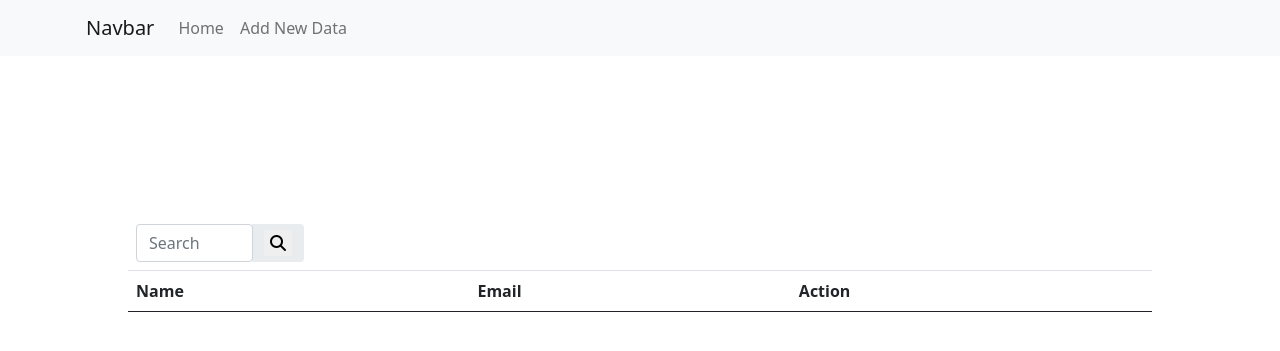
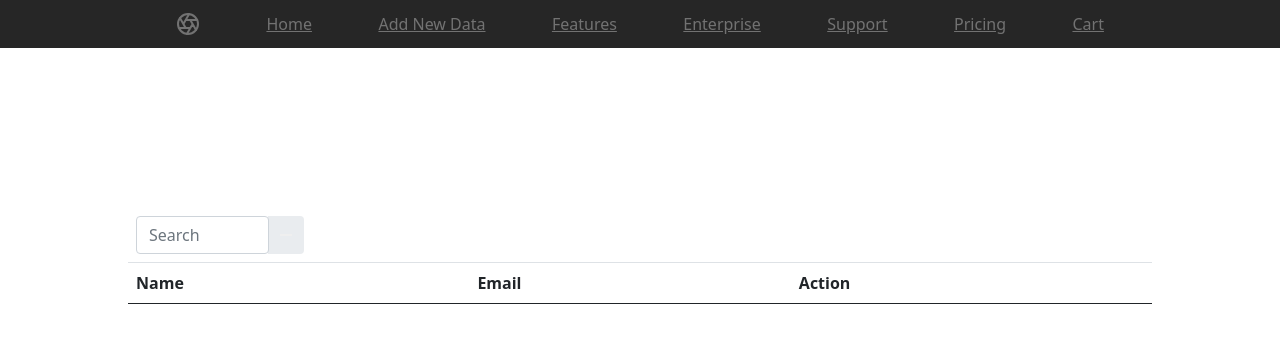
Before and after one commit to otmaneEH/crud-php, a PHP site: page /index.php in a window 1280 px wide. Shown: the top 351 px of the page. Run offline with PHP 8.4, Linux system fonts and the light colour scheme; data that the repository does not hold is empty; some libraries are stand-ins or nearby versions.

Commit message:
Update header.php

```diff
--- a/header.php
+++ b/header.php
@@ -1,52 +1,143 @@
-<!DOCTYPE html>
+<!doctype html>
 <html lang="en">
 
 <head>
-  <meta charset="UTF-8">
-  <meta name="viewport" content="width=device-width, initial-scale=1.0">
-  <title>Bootstrap Site</title>
-  <link rel="stylesheet" href="https://stackpath.bootstrapcdn.com/bootstrap/5.0.0-alpha1/css/bootstrap.min.css" integrity="sha384-r4NyP46KrjDleawBgD5tp8Y7UzmLA05oM1iAEQ17CSuDqnUK2+k9luXQOfXJCJ4I" crossorigin="anonymous">
-  <script src="https://cdn.jsdelivr.net/npm/popper.js@1.16.0/dist/umd/popper.min.js" integrity="sha384-Q6E9RHvbIyZFJoft+2mJbHaEWldlvI9IOYy5n3zV9zzTtmI3UksdQRVvoxMfooAo" crossorigin="anonymous"></script>
-  <script src="https://stackpath.bootstrapcdn.com/bootstrap/5.0.0-alpha1/js/bootstrap.min.js" integrity="sha384-oesi62hOLfzrys4LxRF63OJCXdXDipiYWBnvTl9Y9/TRlw5xlKIEHpNyvvDShgf/" crossorigin="anonymous"></script>
-  <link rel="stylesheet" href="https://cdnjs.cloudflare.com/ajax/libs/font-awesome/6.1.1/css/all.min.css" integrity="sha512-KfkfwYDsLkIlwQp6LFnl8zNdLGxu9YAA1QvwINks4PhcElQSvqcyVLLD9aMhXd13uQjoXtEKNosOWaZqXgel0g==" crossorigin="anonymous" referrerpolicy="no-referrer" />
+    <meta charset="utf-8">
+    <meta name="viewport" content="width=device-width, initial-scale=1">
+    <meta name="description" content="">
+    <meta name="author" content="Mark Otto, Jacob Thornton, and Bootstrap contributors">
+    <meta name="generator" content="Hugo 0.72.0">
+    <title>Product example · Bootstrap</title>
+
+    <link rel="canonical" href="https://v5.getbootstrap.com/docs/5.0/examples/product/">
+
+    <link rel="stylesheet" href="https://stackpath.bootstrapcdn.com/bootstrap/5.0.0-alpha1/css/bootstrap.min.css"
+        integrity="sha384-r4NyP46KrjDleawBgD5tp8Y7UzmLA05oM1iAEQ17CSuDqnUK2+k9luXQOfXJCJ4I" crossorigin="anonymous">
+    <script src="https://stackpath.bootstrapcdn.com/bootstrap/5.0.0-alpha1/js/bootstrap.min.js"
+        integrity="sha384-oesi62hOLfzrys4LxRF63OJCXdXDipiYWBnvTl9Y9/TRlw5xlKIEHpNyvvDShgf/"
+        crossorigin="anonymous"></script>
+    <script src="https://cdn.jsdelivr.net/npm/popper.js@1.16.0/dist/umd/popper.min.js"
+        integrity="sha384-Q6E9RHvbIyZFJoft+2mJbHaEWldlvI9IOYy5n3zV9zzTtmI3UksdQRVvoxMfooAo"
+        crossorigin="anonymous"></script>
+
+
+
+    <style>
+        .bd-placeholder-img {
+            font-size: 1.125rem;
+            text-anchor: middle;
+            -webkit-user-select: none;
+            -moz-user-select: none;
+            -ms-user-select: none;
+            user-select: none;
+        }
+
+        @media (min-width: 768px) {
+            .bd-placeholder-img-lg {
+                font-size: 3.5rem;
+            }
+        }
+    </style>
+
+
+    <!-- Custom styles for this template -->
+    <!-- <link href="product.css" rel="stylesheet"> -->
+    <style>
+        .container {
+            max-width: 960px;
+        }
+
+        /*
+ * Custom translucent site header
+ */
+
+        .site-header {
+            background-color: rgba(0, 0, 0, .85);
+            -webkit-backdrop-filter: saturate(180%) blur(20px);
+            backdrop-filter: saturate(180%) blur(20px);
+        }
+
+        .site-header a {
+            color: #727272;
+            transition: color .15s ease-in-out;
+        }
+
+        .site-header a:hover {
+            color: #fff;
+            text-decoration: none;
+        }
+
+        /*
+ * Dummy devices (replace them with your own or something else entirely!)
+ */
+
+        .product-device {
+            position: absolute;
+            right: 10%;
+            bottom: -30%;
+            width: 300px;
+            height: 540px;
+            background-color: #333;
+            border-radius: 21px;
+            transform: rotate(30deg);
+        }
+
+        .product-device::before {
+            position: absolute;
+            top: 10%;
+            right: 10px;
+            bottom: 10%;
+            left: 10px;
+            content: "";
+            background-color: rgba(255, 255, 255, .1);
+            border-radius: 5px;
+        }
+
+        .product-device-2 {
+            top: -25%;
+            right: auto;
+            bottom: 0;
+            left: 5%;
+            background-color: #e5e5e5;
+        }
+
+
+        /*
+ * Extra utilities
+ */
+
+        .flex-equal>* {
+            flex: 1;
+        }
+
+        @media (min-width: 768px) {
+            .flex-md-equal>* {
+                flex: 1;
+            }
+        }
+    </style>
 </head>
 
 <body>
 
-  <nav class="navbar navbar-expand-lg navbar-light bg-light">
-    <div class="container">
-    <a class="navbar-brand" href="#">Navbar</a>
-    <button class="navbar-toggler" type="button" data-toggle="collapse" data-target="#navbarSupportedContent" aria-controls="navbarSupportedContent" aria-expanded="false" aria-label="Toggle navigation">
-      <span class="navbar-toggler-icon"></span>
-    </button>
-
-    <div class="collapse navbar-collapse" id="navbarSupportedContent">
-      <ul class="navbar-nav mr-auto">
-        <li class="nav-item active">
-          <a class="nav-link" href="index.php">Home <span class="sr-only">(current)</span></a>
-        </li>
-        <li class="nav-item">
-          <a class="nav-link" href="addcopy.php">Add New Data
-          </a>
-        </li>
-
-      </ul>
-
-
-
-      </div>
-    </div></div>
-  </nav>
-
-  <script>
-    var triggerEl = document.querySelector('#navId a')
-    bootstrap.Tab.getInstance(triggerEl).show() // Select tab by name
-  </script>
-
-
-
-
-
-</body>
-
-</html>
+    <nav class="site-header sticky-top py-1">
+        <div class="container d-flex flex-column flex-md-row justify-content-between">
+            <a class="py-2" href="#" aria-label="Product">
+                <svg xmlns="http://www.w3.org/2000/svg" width="24" height="24" fill="none" stroke="currentColor"
+                    stroke-linecap="round" stroke-linejoin="round" stroke-width="2" class="d-block mx-auto" role="img"
+                    viewBox="0 0 24 24">
+                    <title>php control</title>
+                    <circle cx="12" cy="12" r="10" />
+                    <path
+                        d="M14.31 8l5.74 9.94M9.69 8h11.48M7.38 12l5.74-9.94M9.69 16L3.95 6.06M14.31 16H2.83m13.79-4l-5.74 9.94" />
+                </svg>
+            </a>
+            <a class="py-2 d-none d-md-inline-block" href="index.php">Home</a>
+            <a class="py-2 d-none d-md-inline-block" href="#">Add New Data</a>
+            <a class="py-2 d-none d-md-inline-block" href="#">Features</a>
+            <a class="py-2 d-none d-md-inline-block" href="#">Enterprise</a>
+            <a class="py-2 d-none d-md-inline-block" href="#">Support</a>
+            <a class="py-2 d-none d-md-inline-block" href="#">Pricing</a>
+            <a class="py-2 d-none d-md-inline-block" href="#">Cart</a>
+        </div>
+    </nav>
```
